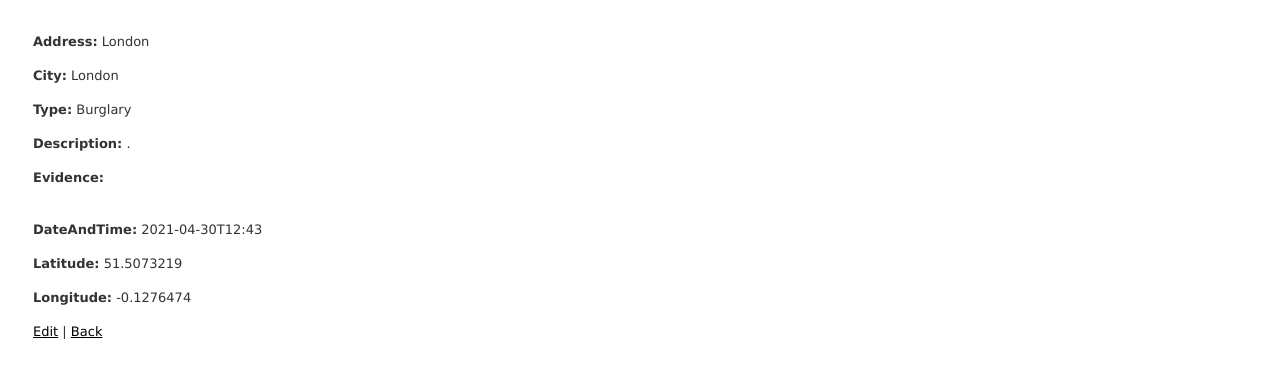
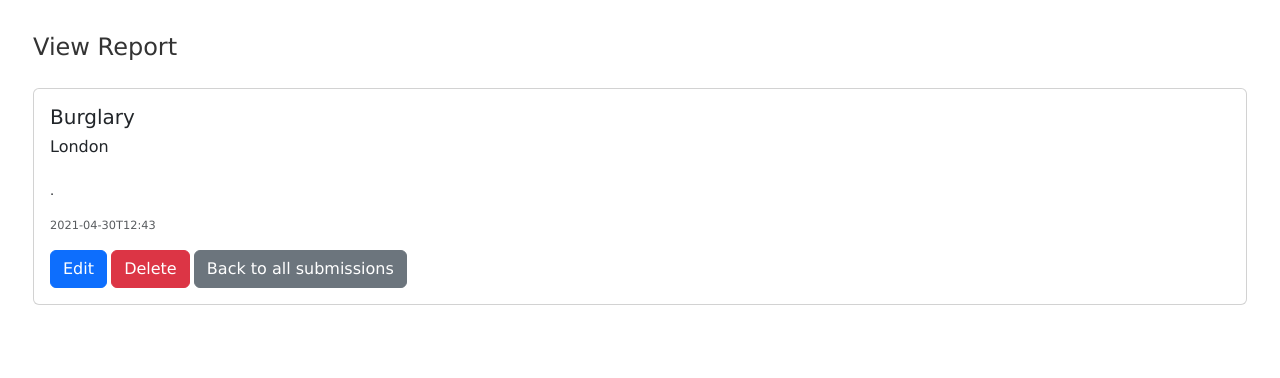
Before and after one commit to zmohamed01/CrimeAlert, a Rails app: page /locations/1 in a window 1280 px wide. Shown: the top 378 px of the page. Run offline with Rails 7, Linux system fonts and the light colour scheme; data comes from the database, SQL or seed files in the repository; both versions use the stored data as it was after the commit; style sheets or scripts are compiled from the project's sources; some libraries are stand-ins or nearby versions.

Commit message:
Update to Report Submission pages.

```diff
--- a/app/assets/stylesheets/locations.scss
+++ b/app/assets/stylesheets/locations.scss
@@ -1,3 +1,12 @@
 // Place all the styles related to the Locations controller here.
 // They will automatically be included in application.css.
 // You can use Sass (SCSS) here: http://sass-lang.com/
+
+.btn
+{
+  color:white;
+}
+
+.img{
+ max-height: 100px;
+}
--- a/app/mailers/user_mailer.rb
+++ b/app/mailers/user_mailer.rb
@@ -3,7 +3,7 @@ class UserMailer < ApplicationMailer
   # Subject can be set in your I18n file at config/locales/en.yml
   # with the following lookup:
   #
-  #   en.user_mailer.contact_form.subjecthow to present database rails boostrap
+  #   en.user_mailer.contact_form.subject
   #
   def contact_form(name, email, message)
     @name = name
--- a/app/views/locations/show.html.erb
+++ b/app/views/locations/show.html.erb
@@ -1,45 +1,25 @@
-<p id="notice"><%= notice %></p>
+<h4> View Report </h4><br/>
 
-<p>
-  <strong>Address:</strong>
-  <%= @location.address %>
-</p>
-
-<p>
-  <strong>City:</strong>
-  <%= @location.city %>
-</p>
-
-<p>
-  <strong>Type:</strong>
-  <%= @location.typec %>
-</p>
-
-<p>
-  <strong>Description:</strong>
-  <%= @location.description %>
-</p>
-
-<p>
-	<strong>Evidence:</strong><br></br>
-	<%= image_tag(@location.image) if @location.image.attached? %>
-</p>
-
-
-<p>
-  <strong>DateAndTime:</strong>
-  <%= @location.datetime %>
-</p>
-
-<p>
-  <strong>Latitude:</strong>
-  <%= @location.latitude %>
-</p>
-
-<p>
-  <strong>Longitude:</strong>
-  <%= @location.longitude %>
-</p>
-
-<%= link_to 'Edit', edit_location_path(@location) %> |
-<%= link_to 'Back', locations_path %>
+  <div class="card mb-3">
+    <% if @location.image.attached? %>
+    <img class="card-img-top" src="<%= url_for(@location.image) %>" alt="Card image cap" style="height:500px;">
+      <div class="card-body">
+        <h5 class="card-title"><%= @location.typec %></h5>
+        <p class="card-text"><%= @location.description%></p>
+        <p class="card-text"><small class="text-muted"><%= @location.datetime %></small></p>
+        <%= link_to 'Edit', edit_location_path(@location), class:"btn btn-primary" %>
+        <%= link_to 'Delete', location_path(@location), class:"btn btn-danger", method: :delete, data:{confirm: "Are you sure?"} %>
+        <%= link_to 'Back to all submissions', locations_path, type: "button", class:"btn btn-secondary" %>
+      </div>
+    <% else %>
+    <div class="card-body">
+      <h5 class="card-title"><%= @location.typec %></h5>
+      <h6 class="card-text"><%= @location.address %></h6><br/>
+      <p class="card-text"><%= @location.description%></p>
+      <p class="card-text"><small class="text-muted"><%= @location.datetime %></small></p>
+      <%= link_to 'Edit', edit_location_path(@location), class:"btn btn-primary" %>
+      <%= link_to 'Delete', location_path(@location), class:"btn btn-danger", method: :delete, data:{confirm: "Are you sure?"} %>
+      <%= link_to 'Back to all submissions', locations_path, type: "button", class:"btn btn-secondary" %>
+    </div>
+  </div>
+    <% end %>
```
Also changed, not shown: app/views/locations/index.html.erb (+25 -37 lines), db/development.sqlite3.
